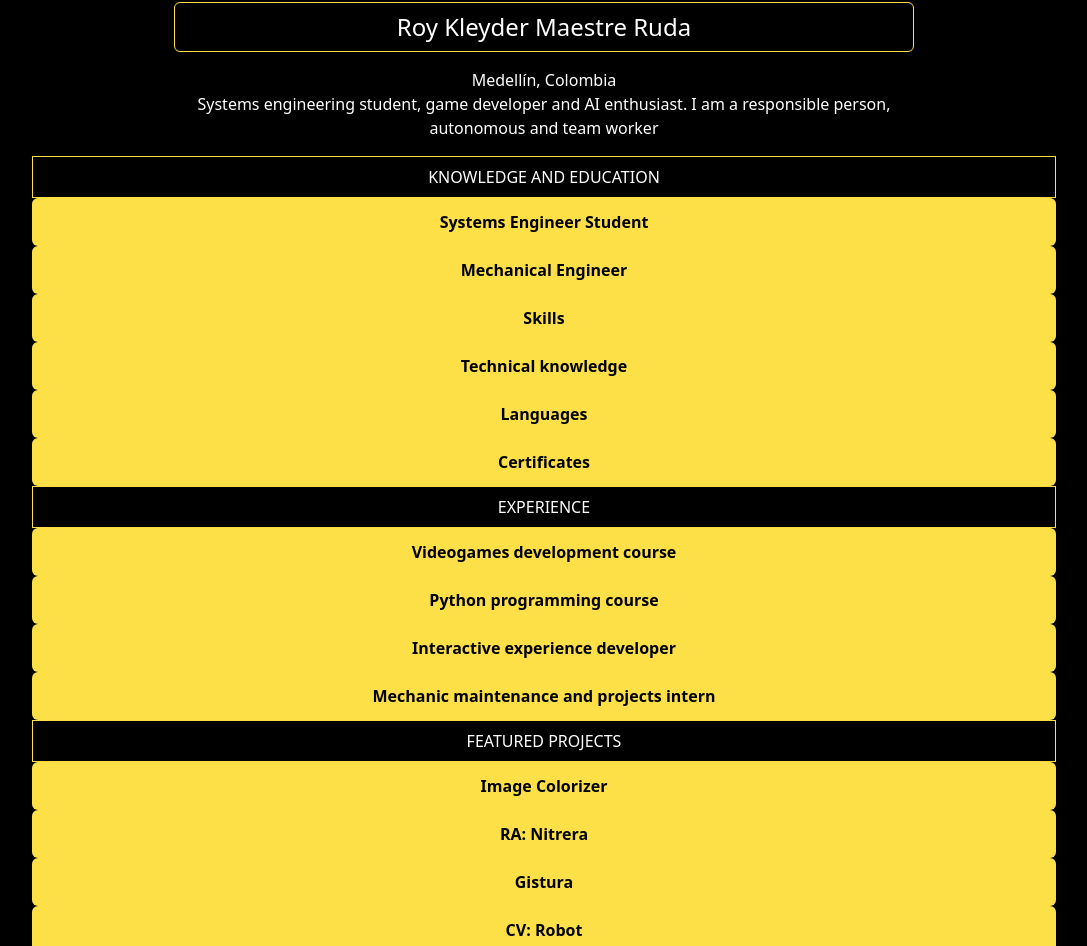
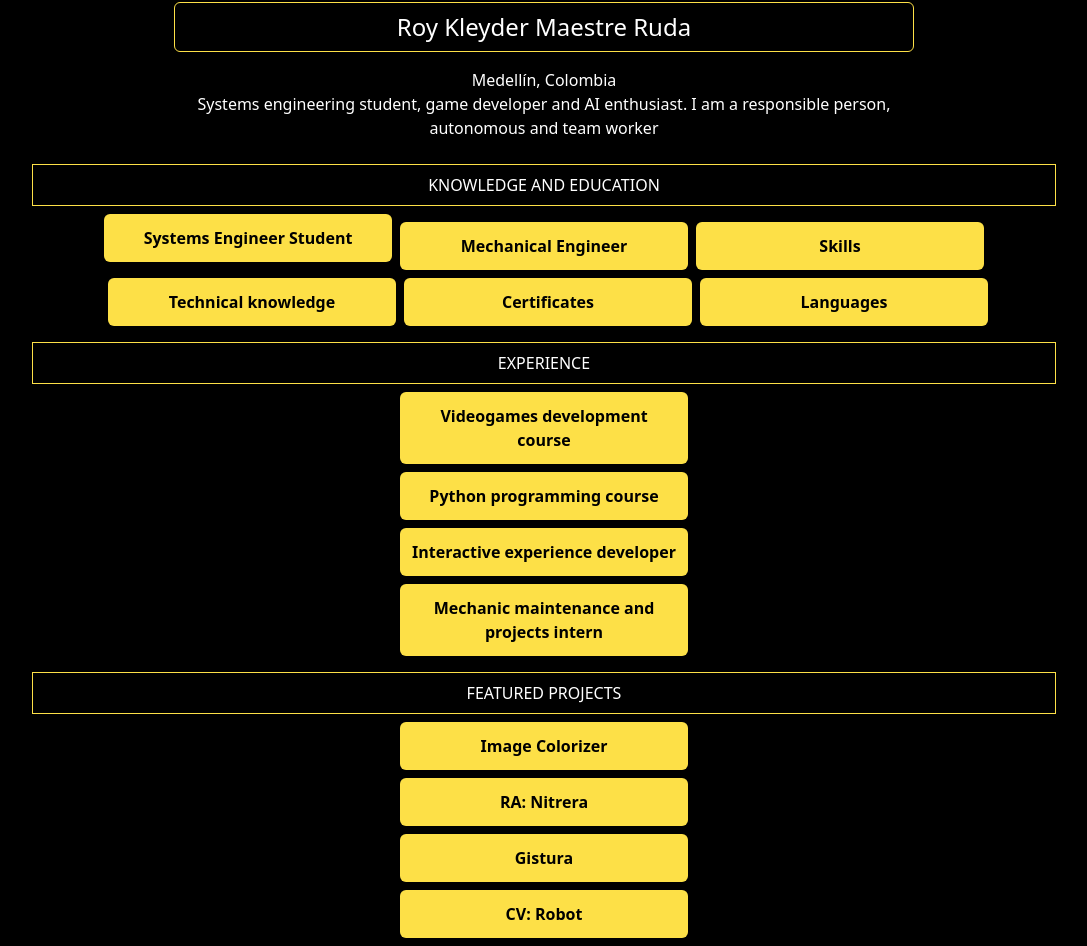
Before and after one commit to Royk8/curriculum-roy, a React (Create React App) app: page / in a window 1280 px wide. Shown: the part 263-1209 px from the top of the page, without its empty margins (96-1183 px from the left). Built offline with nearby package versions, Linux system fonts and the light colour scheme.

Commit message:
Trying the position config, not yet like desired

```diff
--- a/src/components/atoms/Card.jsx
+++ b/src/components/atoms/Card.jsx
@@ -5,9 +5,9 @@ const Card = ({ title, inside }) => {
   const toggle = () => setIsOpen(!isOpen);
 
   return (
-    <div className='bg-yellow-300 w-full rounded-t-md {!isOpen}: rounded-b-md'>
-      <button type='button' onClick={toggle} className='w-full p-3'>
-        <p className='text-base font-bold'>{title}</p>
+    <div className='flex flex-col bg-yellow-300 w-72 min-h-{50%} rounded-t-md {!isOpen}: rounded-b-md'>
+      <button type='button' onClick={toggle} className='w-full p-3 max-h-fit'>
+        <p className='text-base font-bold w-full'>{title}</p>
       </button>
       {isOpen && <div className='bg-white p-2 rounded-b-md'>{inside}</div>}
     </div>
--- /dev/null
+++ b/src/components/atoms/NetworkLink.jsx
@@ -0,0 +1 @@
+import React from 'react';
--- a/src/components/organism/EducationSection.jsx
+++ b/src/components/organism/EducationSection.jsx
@@ -6,10 +6,12 @@ import { Card } from 'components/atoms/Card';
 const EducationSection = () => {
   const { t } = useTranslation();
   return (
-    <div className='flex flex-col items-center justify-center w-4/5'>
+    <div className='flex flex-col items-center justify-center w-4/5 m-2'>
       <span className='text-white text-center font-medium p-2 w-full border border-yellow-300'>
         {t('knowledge-and-education')}
       </span>
+      <div className='flex flex-wrap justify-center space-x-2 space-y-2 w-full mt-2'>
+        <div>
           <Card
           title={t('systems-engineer-student')}
           inside={
@@ -19,6 +21,8 @@ const EducationSection = () => {
             </ul>
           }
         />
+        </div>
+        <div>
         <Card
           title={t('mechanical-engineer')}
           inside={
@@ -28,6 +32,8 @@ const EducationSection = () => {
             </ul>
           }
         />
+        </div>
+        <div>
         <Card
           title={t('skills')}
           inside={
@@ -39,6 +45,8 @@ const EducationSection = () => {
             </ul>
           }
         />
+        </div>
+        <div>
         <Card
           title={t('technical-knowledge')}
           inside={
@@ -65,47 +73,66 @@ const EducationSection = () => {
             </ul>
           }
         />
-      <Card
-        title={t('languages')}
-        inside={
-            <ul className='ml-5 list-disc'>
-              <li><strong>{t('spanish')}</strong>: {t('native-speaker')}</li>
-              <li><strong>{t('english')}</strong>: {t('high')} (C1)</li>
-              <li><strong>{t('portuguese')}</strong>: {t('medium')}</li>
-            </ul>
-          }
-      />
+        </div>
+        <div>
         <Card
           title={t('certificates')}
           inside={
             <ul className='ml-5 list-disc'>
               <li>
                 <strong>Fundamentos de Deep Learning</strong> (UDEA)
-                    <br/> {t('hourly-intensity')}: 64 {t('hours')} (2022)
+                <br /> {t('hourly-intensity')}: 64 {t('hours')} (2022)
               </li>
               <li>
                 <strong>Front-End Web Development with React</strong> (Coursera)
-                    <br/> {t('hourly-intensity')}: 20 {t('hours')} (2021)
+                <br /> {t('hourly-intensity')}: 20 {t('hours')} (2021)
               </li>
               <li>
-                    <strong>Introducción a Data Science: Programación de Estadística con R</strong> (Coursera)
-                    <br/> {t('hourly-intensity')}: 20 {t('hours')} (2020)
+                <strong>
+                  Introducción a Data Science: Programación de Estadística con R
+                </strong>{' '}
+                (Coursera)
+                <br /> {t('hourly-intensity')}: 20 {t('hours')} (2020)
               </li>
               <li>
-                    <strong>Semillero formación inicial en el desarrollo de videojuegos</strong> (UDEA)
-                    <br/> {t('hourly-intensity')}: 40 {t('hours')} (2019)
+                <strong>
+                  Semillero formación inicial en el desarrollo de videojuegos
+                </strong>{' '}
+                (UDEA)
+                <br /> {t('hourly-intensity')}: 40 {t('hours')} (2019)
               </li>
               <li>
-                    <strong>Certificación Inglés Nivel Avanzado</strong> (C1) (Centro Colombo Americano Medellín) (2018)
+                <strong>Certificación Inglés Nivel Avanzado</strong> (C1)
+                (Centro Colombo Americano Medellín) (2018)
               </li>
               <li>
                 <strong>Complementaria virtual en Autocad 2D</strong> (Sena)
-                    <br/> {t('hourly-intensity')}: 40 {t('hours')} (2014)
+                <br /> {t('hourly-intensity')}: 40 {t('hours')} (2014)
               </li>
             </ul>
           }
         />
         </div>
+        <div>
+        <Card
+          title={t('languages')}
+          inside={
+            <ul className='ml-5 list-disc'>
+              <li>
+                <strong>{t('spanish')}</strong>: {t('native-speaker')}
+              </li>
+              <li>
+                <strong>{t('english')}</strong>: {t('high')} (C1)
+              </li>
+              <li>
+                <strong>{t('portuguese')}</strong>: {t('medium')}
+              </li>
+            </ul>
+          }
+        />
+        </div>
+      </div>
+    </div>
   );
 };
 
--- a/src/components/organism/ExperienceSection.jsx
+++ b/src/components/organism/ExperienceSection.jsx
@@ -6,18 +6,29 @@ import { Card } from 'components/atoms/Card';
 const ExperienceSection = () => {
   const { t } = useTranslation();
   return (
-    <div className='flex flex-col items-center justify-center w-4/5'>
+    <div className='flex flex-col items-center justify-center w-4/5 m-2 space-y-2'>
       <span className='text-white text-center font-medium p-2 w-full border border-yellow-300'>
         {t('experience')}
       </span>
+      <div className='flex flex-col items-center justify-center w-full m-2 space-y-2'>
         <Card
           title={t('videogames-development-course')}
           inside={
             <ul>
-                    <li>{t('august')} 2021 - {t('january')} 2022 (Medellín - Antioquia)</li>
-                    <li><strong>Ubicua - Universidad de Antioquia</strong></li>
-                    <li><strong>{t('occupation')}</strong>: {t('systems-engineer')} - {t('teacher')}</li>
-                    <li><strong>{t('tasks-and-responsibilities')}</strong>: {t('videogames-responsibilities')}</li>
+              <li>
+                {t('august')} 2021 - {t('january')} 2022 (Medellín - Antioquia)
+              </li>
+              <li>
+                <strong>Ubicua - Universidad de Antioquia</strong>
+              </li>
+              <li>
+                <strong>{t('occupation')}</strong>: {t('systems-engineer')} -{' '}
+                {t('teacher')}
+              </li>
+              <li>
+                <strong>{t('tasks-and-responsibilities')}</strong>:{' '}
+                {t('videogames-responsibilities')}
+              </li>
             </ul>
           }
         />
@@ -25,10 +36,20 @@ const ExperienceSection = () => {
           title={t('python-programming-course')}
           inside={
             <ul>
-                    <li>{t('september')} - {t('december')} 2020 (Medellín - Antioquia)</li>
-                    <li><strong>Universidad de Antioquia</strong></li>
-                    <li><strong>{t('occupation')}</strong>: {t('systems-engineer')} - {t('teacher')}</li>
-                    <li><strong>{t('tasks-and-responsibilities')}</strong>: {t('python-responsibilities')}</li>
+              <li>
+                {t('september')} - {t('december')} 2020 (Medellín - Antioquia)
+              </li>
+              <li>
+                <strong>Universidad de Antioquia</strong>
+              </li>
+              <li>
+                <strong>{t('occupation')}</strong>: {t('systems-engineer')} -{' '}
+                {t('teacher')}
+              </li>
+              <li>
+                <strong>{t('tasks-and-responsibilities')}</strong>:{' '}
+                {t('python-responsibilities')}
+              </li>
             </ul>
           }
         />
@@ -36,10 +57,19 @@ const ExperienceSection = () => {
           title={t('interactive-experience-developer')}
           inside={
             <ul>
-                    <li>{t('may')} - {t('september')} 2020 (Medellín - Antioquia)</li>
-                    <li><strong>Universidad de Antioquia</strong></li>
-                    <li><strong>{t('occupation')}</strong>: {t('developer')}</li>
-                    <li><strong>{t('tasks-and-responsibilities')}</strong>: {t('developer-responsibilities')}</li>
+              <li>
+                {t('may')} - {t('september')} 2020 (Medellín - Antioquia)
+              </li>
+              <li>
+                <strong>Universidad de Antioquia</strong>
+              </li>
+              <li>
+                <strong>{t('occupation')}</strong>: {t('developer')}
+              </li>
+              <li>
+                <strong>{t('tasks-and-responsibilities')}</strong>:{' '}
+                {t('developer-responsibilities')}
+              </li>
             </ul>
           }
         />
@@ -47,13 +77,24 @@ const ExperienceSection = () => {
           title={t('maintenance-projects-intern')}
           inside={
             <ul>
-                    <li>{t('december')} 2015 - {t('june')} 2016 (Girardota - Antioquia)</li>
-                    <li><strong>Invesa S.A</strong>, {t('chemical-industry')}</li>
-                    <li><strong>{t('occupation')}</strong>: {t('maintenance-projects-intern')}</li>
-                    <li><strong>{t('tasks-and-responsibilities')}</strong>: {t('intern-responsibilities')}</li>
+              <li>
+                {t('december')} 2015 - {t('june')} 2016 (Girardota - Antioquia)
+              </li>
+              <li>
+                <strong>Invesa S.A</strong>, {t('chemical-industry')}
+              </li>
+              <li>
+                <strong>{t('occupation')}</strong>:{' '}
+                {t('maintenance-projects-intern')}
+              </li>
+              <li>
+                <strong>{t('tasks-and-responsibilities')}</strong>:{' '}
+                {t('intern-responsibilities')}
+              </li>
             </ul>
           }
         />
+      </div>
     </div>
   );
 };
--- a/src/components/organism/FeatureProjectsSection.jsx
+++ b/src/components/organism/FeaturedProjectsSection.jsx
@@ -3,13 +3,14 @@ import { useTranslation } from 'react-i18next';
 
 import { Card } from 'components/atoms/Card';
 
-const FeatureProjectsSection = () => {
+const FeaturedProjectsSection = () => {
   const { t } = useTranslation();
   return (
-    <div className='flex flex-col items-center justify-center w-4/5'>
+    <div className='flex flex-col items-center justify-center w-4/5 m-2 space-y-2 '>
       <span className='text-white text-center font-medium p-2 w-full border border-yellow-300'>
         {t('featured-projects')}
       </span>
+      <div className='flex flex-col items-center justify-center w-full m-2 space-y-2 '>
       <Card
         title='Image Colorizer'
         inside={
@@ -66,8 +67,9 @@ const FeatureProjectsSection = () => {
           </ul>
         }
       />
+      </div>
     </div>
   );
 };
 
-export { FeatureProjectsSection };
+export { FeaturedProjectsSection };
--- a/src/pages/Welcome.jsx
+++ b/src/pages/Welcome.jsx
@@ -2,14 +2,14 @@ import React from 'react';
 import { ProfileSection } from 'components/organism/ProfileSection';
 import { EducationSection } from 'components/organism/EducationSection';
 import { ExperienceSection } from 'components/organism/ExperienceSection';
-import { FeatureProjectsSection } from 'components/organism/FeatureProjectsSection';
+import { FeaturedProjectsSection } from 'components/organism/FeaturedProjectsSection';
 
 const Welcome = () => (
   <main className='flex flex-col justify-center items-center'>
     <ProfileSection />
     <EducationSection />
     <ExperienceSection />
-    <FeatureProjectsSection />
+    <FeaturedProjectsSection />
   </main>
 );
 
```
Lines whose indentation alone changed are shown as unchanged.
